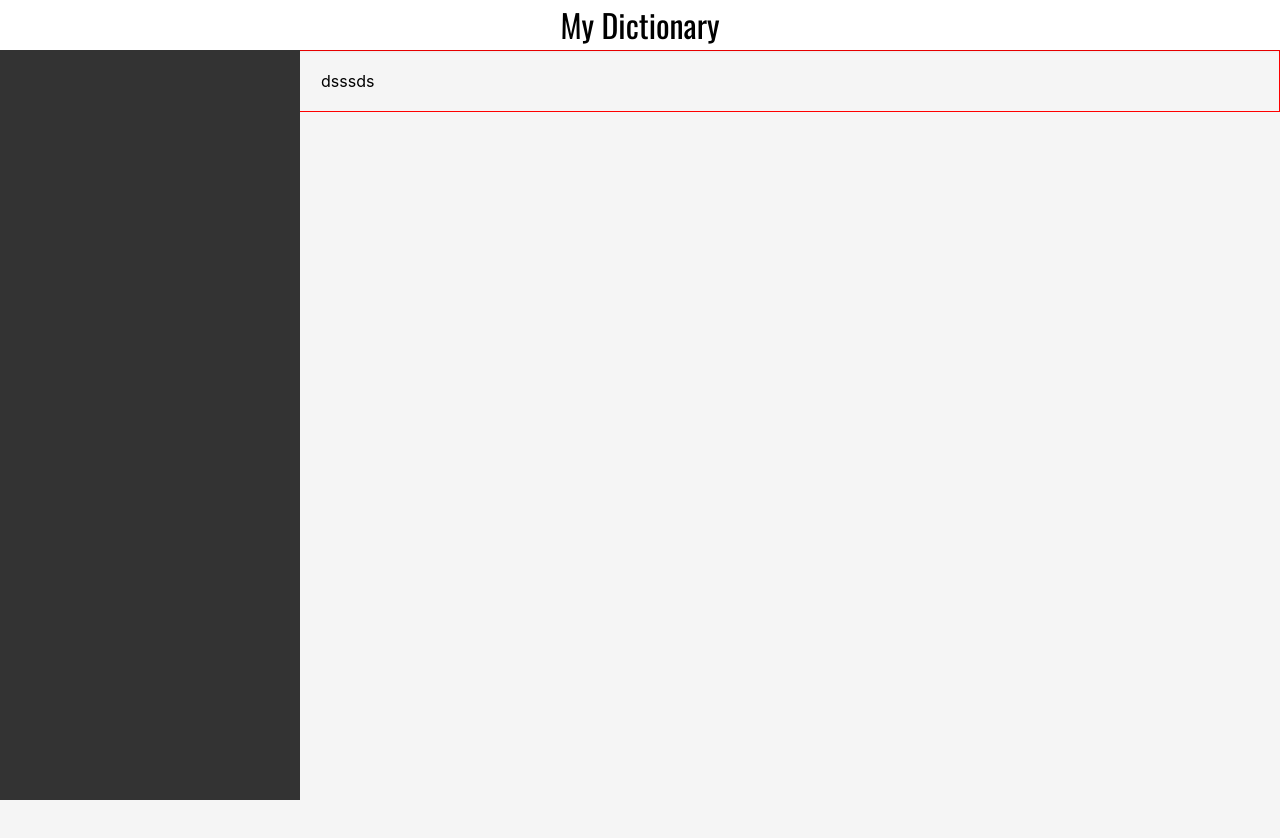
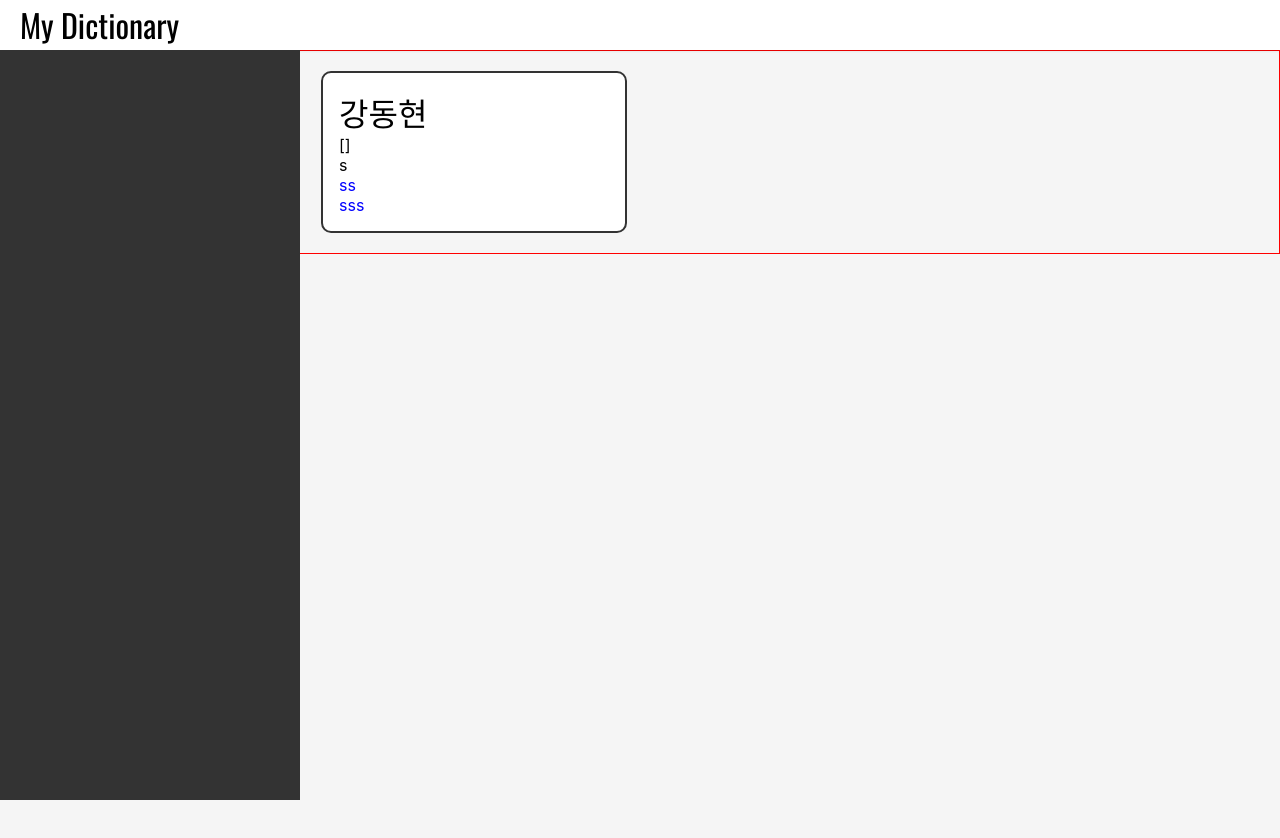
Before and after one commit to KoreanDinosaurs/React_Prac_2, a React (Create React App) app in the folder personel/: page / in a window 1280 px wide. Shown: the top 838 px of the page. Built offline with nearby package versions, Linux system fonts and the light colour scheme.

Commit message:
Setting Redux

```diff
--- /dev/null
+++ b/personel/src/Article.js
@@ -0,0 +1,46 @@
+import React from "react";
+import styled from "styled-components";
+
+function Article(){
+    return(
+        <Container>
+            <Word>강동현</Word>
+            <Sound>[]</Sound>
+            <Meaning>s</Meaning>
+            <Example>ss</Example>
+            <Translation>sss</Translation>
+        </Container>
+    )
+}
+
+export default Article;
+
+const Container = styled.div`
+    width: 100%;
+    border: 2px #333 solid;
+    border-radius: 10px;
+    background-color: white;
+    padding: 1rem;
+    display: flex;
+    flex-direction: column;
+`;
+
+const Word = styled.span`
+    font-size: 2em;
+`;
+
+const Sound = styled.span`
+
+`;
+
+const Meaning = styled.span`
+
+`;
+
+const Example = styled.span`
+    color: blue;
+`;
+
+const Translation = styled.span`
+    color: blue;
+`;
--- a/personel/src/Header.js
+++ b/personel/src/Header.js
@@ -18,7 +18,7 @@ const Bar = styled.div`
     width: 100vw;
     background-color: #fff;
     box-shadow: 0 2px 2px rgba(0, 0, 0, 0.05), 0 1px 0 rgba(0, 0, 0, 0.05);
-    text-align: center;
+    padding-left: 20px;
 
     & > span {
         font-family: 'Oswald', sans-serif;
--- a/personel/src/Section.js
+++ b/personel/src/Section.js
@@ -1,9 +1,12 @@
 import React from "react";
 import styled from "styled-components";
+import Article from "./Article";
 
 function Section(){
     return (
-        <Container>dsssds</Container>
+        <Container>
+            <Article />
+        </Container>
     )
 }
 
@@ -14,4 +17,7 @@ const Container = styled.div`
     width: 100%;
     padding: 20px 20px 20px 320px;
     border: 1px red solid;
+    display: grid;
+    grid-template-columns: repeat(3, 1fr);
+    grid-gap: 10px;
 `;
--- a/personel/src/index.js
+++ b/personel/src/index.js
@@ -3,10 +3,14 @@ import ReactDOM from 'react-dom';
 import './index.css';
 import App from './App';
 import { BrowserRouter } from "react-router-dom"
+import { Provider } from "react-redux"
+import store from './redux/configStore';
 
 ReactDOM.render(
-  <BrowserRouter>
-    <App />
-  </BrowserRouter>
+  <Provider store={store}>
+    <BrowserRouter>
+      <App />
+    </BrowserRouter>
+  </Provider>
   ,document.getElementById('root')
 );
--- /dev/null
+++ b/personel/src/redux/configStore.js
@@ -0,0 +1,8 @@
+import {createStore, combineReducers} from "redux";
+import data from "./modules/data";
+
+const rootReducer = combineReducers({data});
+
+const store = createStore(rootReducer);
+
+export default store;
--- /dev/null
+++ b/personel/src/redux/modules/data.js
@@ -0,0 +1,22 @@
+// Actions
+const LOAD   = 'data/LOAD';
+const CREATE = 'data/CREATE'
+
+// Action Creators
+export function loadWidgets() {
+  return { type: LOAD };
+}
+
+export function createWidget(widget) {
+  return { type: CREATE, widget };
+}
+
+
+// Reducer
+export default function reducer(state = {}, action = {}) {
+    switch (action.type) {
+      case LOAD:
+          return state;
+      default: return state;
+    }
+  }
```
